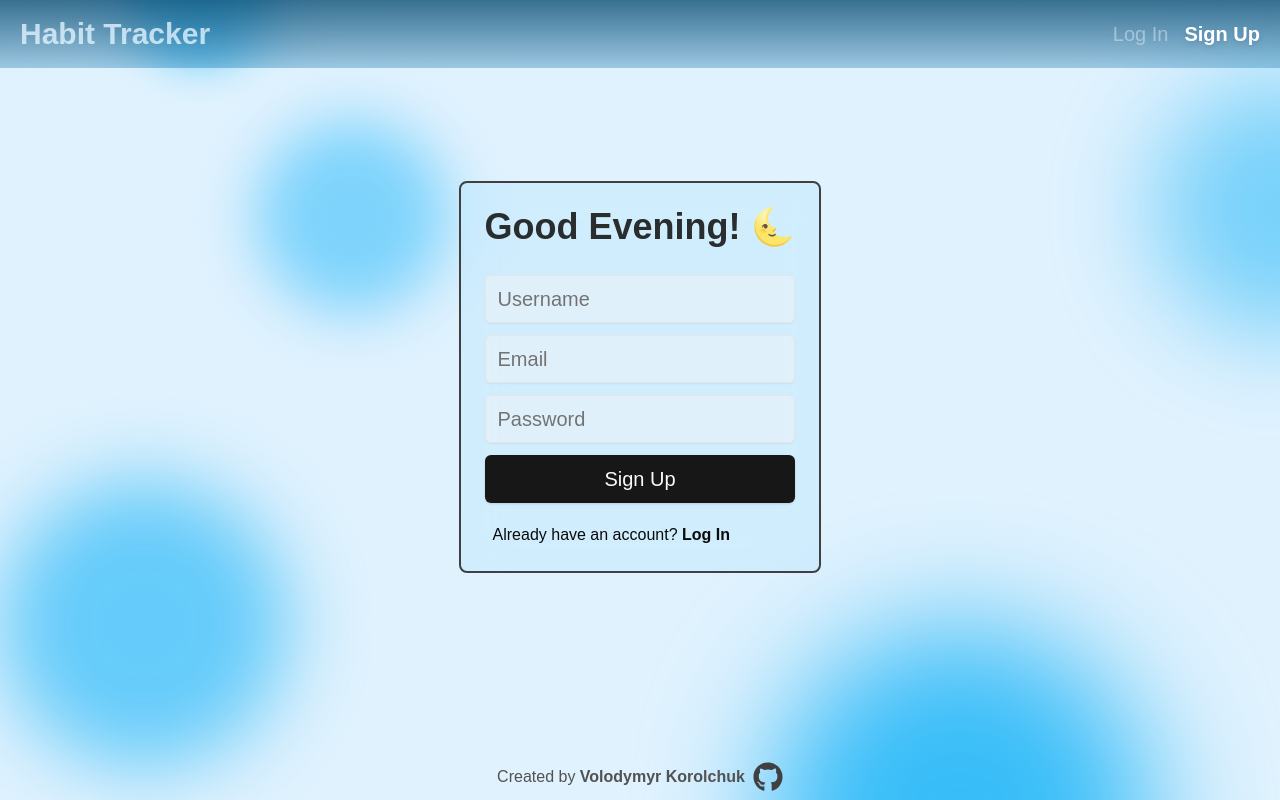
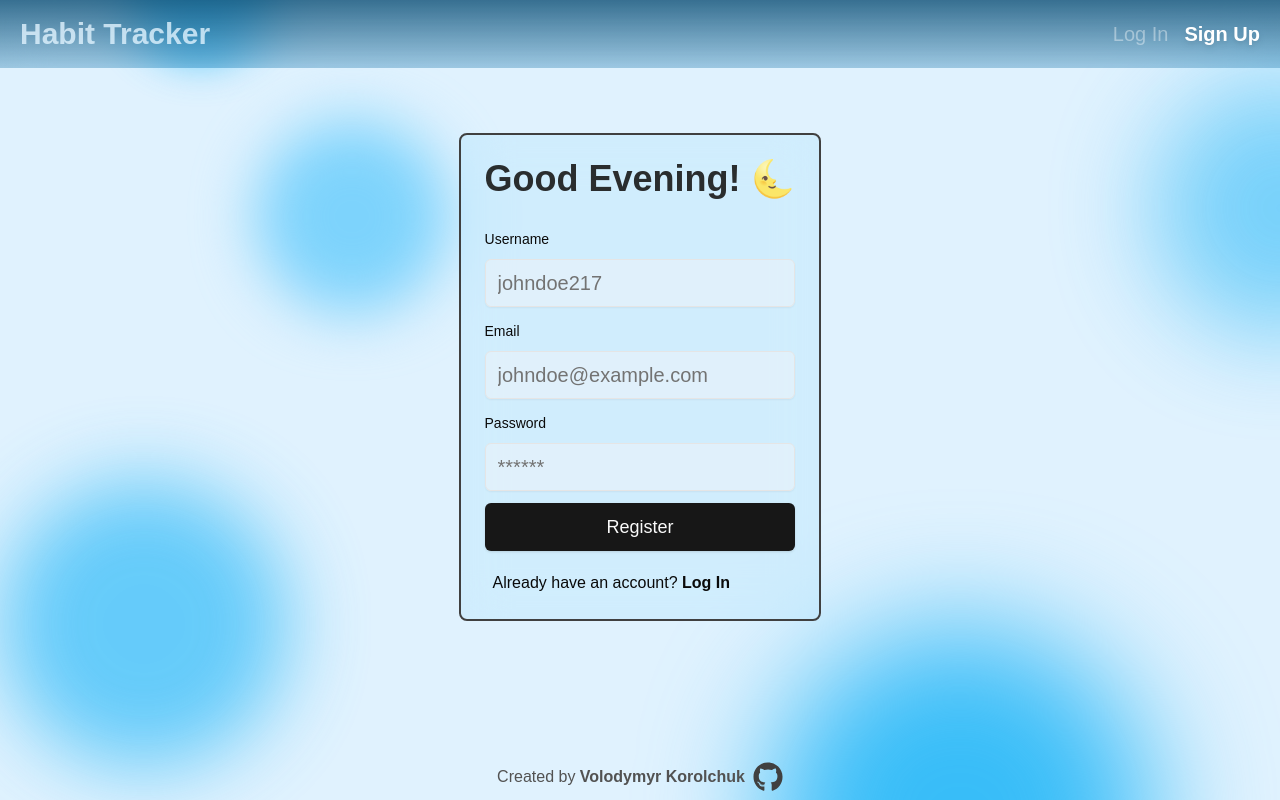
Before and after one commit to volodymyr-korolchuk/habit-tracker, a Next.js app: page /signup in a window 1280 px wide. Built offline with nearby package versions, Linux system fonts and the light colour scheme; a web font is replaced by a local one.

Commit message:
refactor: signup form replaced with a shadcn-ui components

```diff
--- a/components/Forms/LoginForm.tsx
+++ b/components/Forms/LoginForm.tsx
@@ -20,7 +20,6 @@ import { Button } from "@/components/ui/button";
 import { Input } from "@/components/ui/input";
 
 import { FormError } from "@/components/Forms/FormError";
-import { FormSuccess } from "@/components/Forms/FormSuccess";
 
 type FormFields = z.infer<typeof LoginSchema>;
 
@@ -95,7 +94,7 @@ const LoginForm = () => {
         <FormError message={error} />
         <Button
           type="submit"
-          className="w-full h-12 text-xl"
+          className="w-full h-12 text-lg"
           disabled={isPending}
         >
           Log in
--- a/components/Forms/SignupForm.tsx
+++ b/components/Forms/SignupForm.tsx
@@ -9,10 +9,25 @@ import { register } from "@/actions/register";
 import { RegisterSchema } from "@/schemas";
 import { useForm } from "react-hook-form";
 import { zodResolver } from "@hookform/resolvers/zod";
+import {
+  Form,
+  FormControl,
+  FormField,
+  FormItem,
+  FormLabel,
+  FormMessage,
+} from "../ui/form";
+import { startTransition, useState, useTransition } from "react";
+import { FormError } from "./FormError";
+import { FormSuccess } from "./FormSuccess";
 
 type FormFields = z.infer<typeof RegisterSchema>;
 
 const SignupForm = () => {
+  const [isPending, setPending] = useTransition();
+  const [error, setError] = useState<string | undefined>("");
+  const [success, setSuccess] = useState<string | undefined>("");
+
   const form = useForm<FormFields>({
     resolver: zodResolver(RegisterSchema),
     defaultValues: {
@@ -22,65 +37,95 @@ const SignupForm = () => {
     },
   });
 
-  const onSubmit = async (values: FormFields) => {
-    try {
-      await register(values).then((data) => {
-        if (data?.error) {
-          form.setError("root", {
-            message: data.error,
+  const onSubmit = (values: FormFields) => {
+    setError("");
+    setSuccess("");
+
+    startTransition(() => {
+      register(values).then((data) => {
+        setError(data?.error);
+        setSuccess(data?.succeess);
       });
-        }
     });
-    } catch (error) {
-      if (error instanceof Error) {
-        form.setError("root", {
-          message: error.message,
-        });
-      }
-    }
   };
 
   return (
+    <Form {...form}>
       <form
+        onSubmit={form.handleSubmit(onSubmit)}
         className="flex flex-col items-center justify-center rounded-lg gap-3 w-full"
-      onSubmit={form.handleSubmit(onSubmit)}
       >
+        <FormField
+          control={form.control}
+          name="username"
+          render={({ field }) => (
+            <FormItem className="w-full">
+              <FormLabel>Username</FormLabel>
+              <FormControl>
                 <Input
-        {...form.register("username")}
+                  {...field}
                   className="h-12 w-full text-xl bg-neutral-100/40"
                   type="text"
-        placeholder="Username"
-        maxLength={20}
+                  placeholder="johndoe217"
+                  disabled={isPending}
+                />
+              </FormControl>
+              <FormMessage />
+            </FormItem>
+          )}
         />
 
+        <FormField
+          control={form.control}
+          name="email"
+          render={({ field }) => (
+            <FormItem className="w-full">
+              <FormLabel>Email</FormLabel>
+              <FormControl>
                 <Input
-        {...form.register("email")}
+                  {...field}
                   className="h-12 w-full text-xl bg-neutral-100/40"
                   type="email"
-        placeholder="Email"
+                  placeholder="johndoe@example.com"
+                  disabled={isPending}
+                />
+              </FormControl>
+              <FormMessage />
+            </FormItem>
+          )}
         />
 
+        <FormField
+          control={form.control}
+          name="password"
+          render={({ field }) => (
+            <FormItem className="w-full">
+              <FormLabel>Password</FormLabel>
+              <FormControl>
                 <Input
-        {...form.register("password")}
+                  {...field}
                   className="h-12 w-full text-xl bg-neutral-100/40"
                   type="password"
-        placeholder="Password"
-        maxLength={28}
+                  placeholder="******"
+                  disabled={isPending}
+                />
+              </FormControl>
+              <FormMessage />
+            </FormItem>
+          )}
         />
 
-      {Object.keys(form.formState.errors).map((item) => (
-        <p className="bg-rose-400/70 p-1 z-50 font-normal rounded-md px-4">
-          {/*TODO: fix type warning*/}
-          {/* @ts-ignore */}
-          {form.formState.errors[item].message as string}
-        </p>
-      ))}
-
-      {/* disable when submitting */}
-      <Button type="submit" className="w-full text-xl h-12">
-        Sign Up
+        <FormError message={error} />
+        <FormSuccess message={success} />
+        <Button
+          type="submit"
+          className="w-full h-12 text-lg"
+          disabled={isPending}
+        >
+          Register
         </Button>
       </form>
+    </Form>
   );
 };
 
```
Lines whose indentation alone changed are shown as unchanged.
